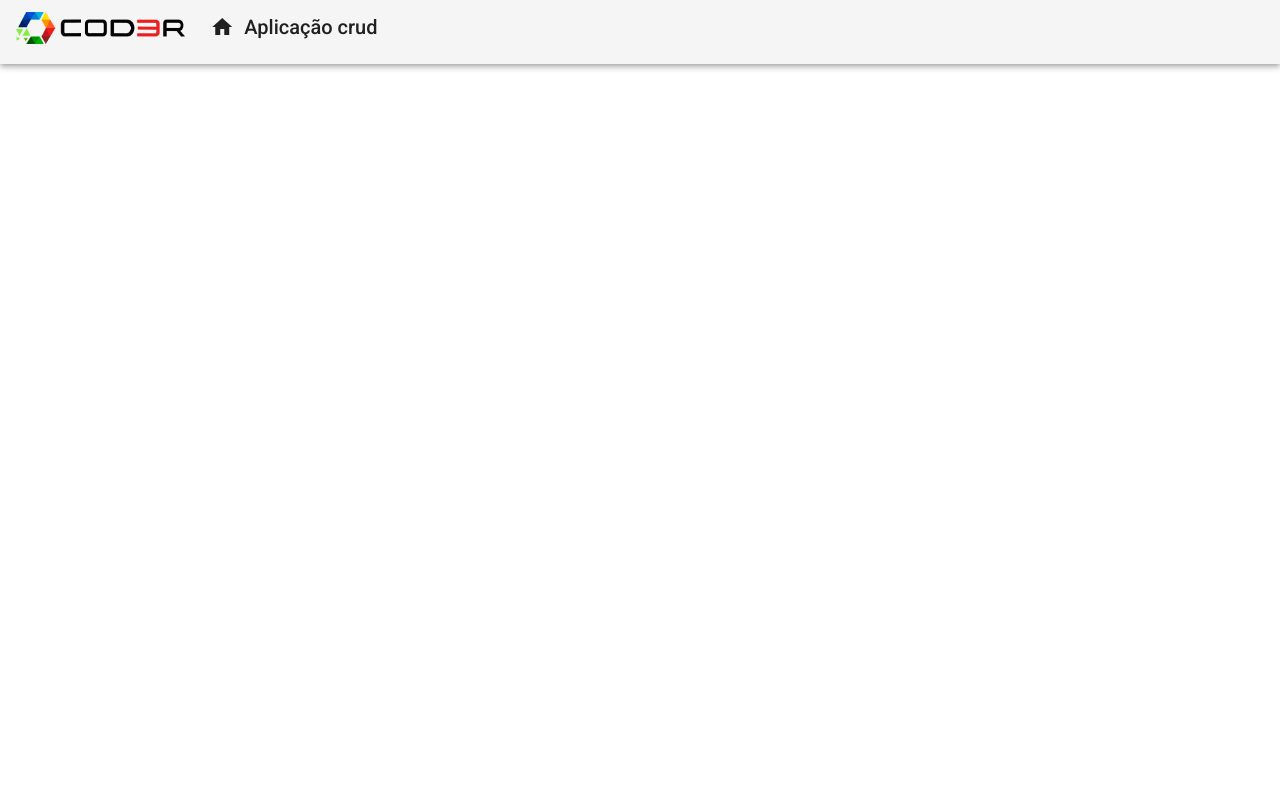
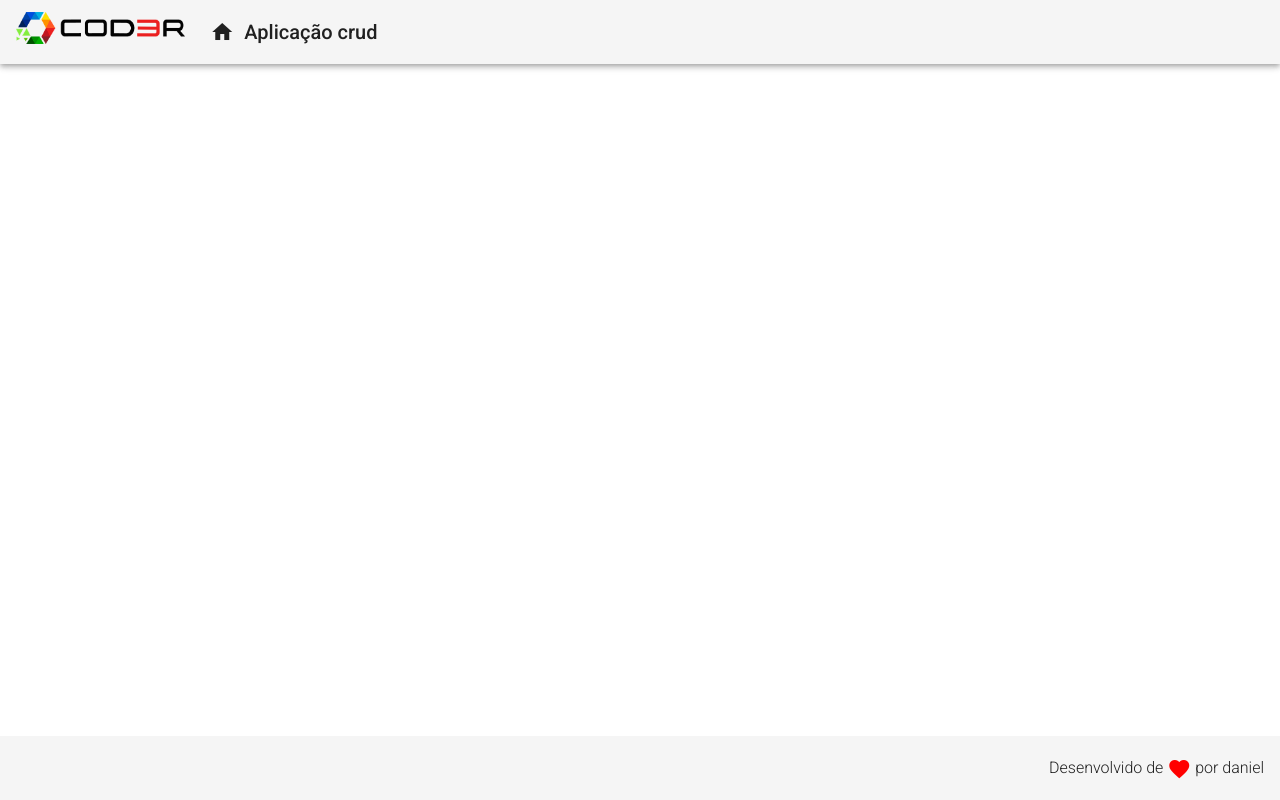
Before and after one commit to Daniel-BS-Dev/Angular-Crud, an Angular app in the folder frontend/: page / in a window 1280 px wide. Built offline with nearby package versions, Linux system fonts and the light colour scheme.

Commit message:
footer done

```diff
--- a/frontend/src/app/app.component.html
+++ b/frontend/src/app/app.component.html
@@ -1 +1,2 @@
 <app-header></app-header>
+<app-footer></app-footer>
--- a/frontend/src/app/app.module.ts
+++ b/frontend/src/app/app.module.ts
@@ -9,11 +9,13 @@
 
 // para usar na minha header
 import { MatToolbarModule } from '@angular/material/toolbar';
+import { FooterComponent } from './component/template/footer/footer.component';
 
 @NgModule({
   declarations: [
     AppComponent,
-    HeaderComponent
+    HeaderComponent,
+    FooterComponent
 
   ],
   imports: [
--- /dev/null
+++ b/frontend/src/app/component/template/footer/footer.component.css
@@ -0,0 +1,14 @@
+.footer{
+    position:absolute;
+    bottom: 0;
+
+    display: flex;
+    justify-content: end;
+
+}
+
+.footer span{
+    font-weight: 300;
+    font-size: 1rem;
+
+}
--- /dev/null
+++ b/frontend/src/app/component/template/footer/footer.component.html
@@ -0,0 +1,9 @@
+<mat-toolbar class="footer">
+    <span>
+        Desenvolvido de
+        <i class="material-icons red v-middle">
+           favorite
+        </i>
+        por daniel
+    </span>
+</mat-toolbar>
--- /dev/null
+++ b/frontend/src/app/component/template/footer/footer.component.ts
@@ -0,0 +1,15 @@
+import { Component, OnInit } from '@angular/core';
+
+@Component({
+  selector: 'app-footer',
+  templateUrl: './footer.component.html',
+  styleUrls: ['./footer.component.css']
+})
+export class FooterComponent implements OnInit {
+
+  constructor() { }
+
+  ngOnInit(): void {
+  }
+
+}
--- a/frontend/src/app/component/template/header/header.component.css
+++ b/frontend/src/app/component/template/header/header.component.css
@@ -1,22 +1,21 @@
-.heard{
+.heard {
   display: flex;
   justify-content: center;
   align-items: center;
 }
 
-img{
+img {
   height: 32px;
   margin-right: 25px;
 }
 
-.title{
+.title {
   display: flex;
   flex-direction: row;
   align-items: center;
-   margin-bottom: 10px;
-
+  vertical-align: middle;
 }
 
-.title i{
+.title i {
   padding-right: 10px;
 }
--- a/frontend/src/styles.css
+++ b/frontend/src/styles.css
@@ -2,3 +2,11 @@
 
 html, body { height: 100%; }
 body { margin: 0; font-family: Roboto, "Helvetica Neue", sans-serif; }
+
+.red{
+    color: red;
+}
+
+.v-middle{
+    vertical-align: middle;
+}
```
Lines whose indentation alone changed are shown as unchanged.
